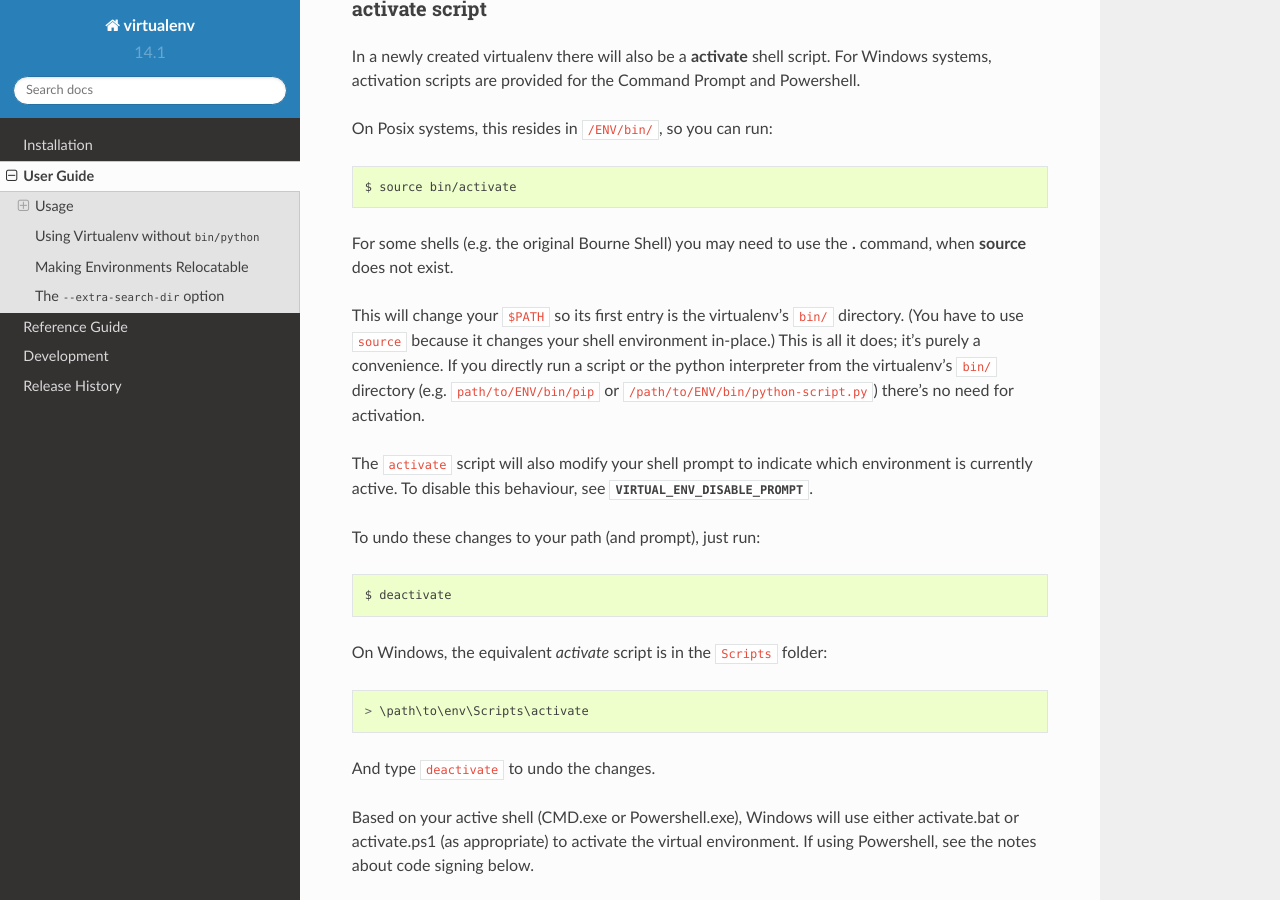
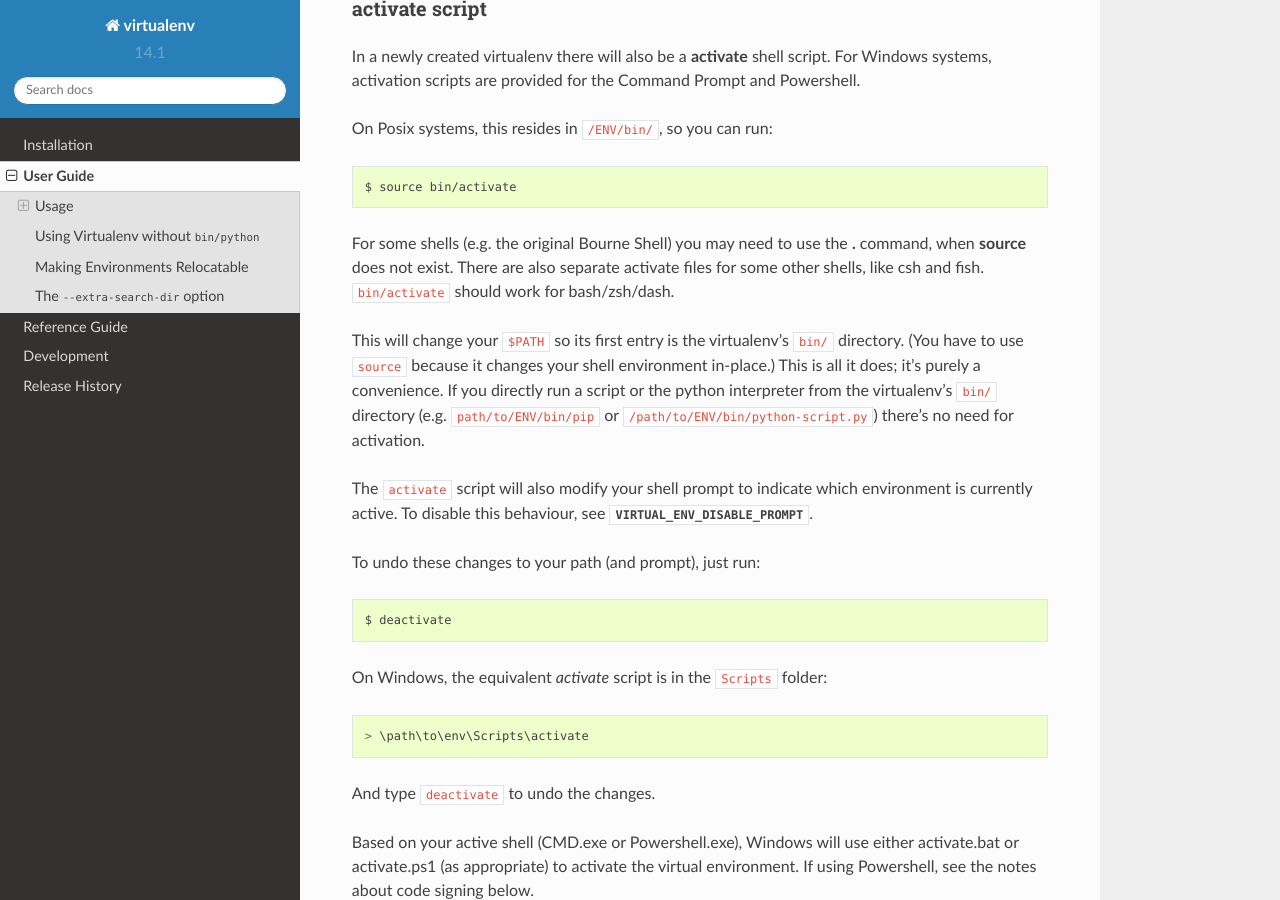
Before and after one commit to pypa/virtualenv, a Sphinx documentation site: the page built from docs/userguide.rst, in a window 1280 px wide and 900 px high, scrolled down 654 px. Built offline with Sphinx 7.4.7 and the Read the Docs theme 2.0.0, drawn with Linux system fonts in a browser that asks for light colours.

Commit message:
Make note that other activate.* files exist

```diff
--- a/docs/userguide.rst
+++ b/docs/userguide.rst
@@ -45,7 +45,9 @@ On Posix systems, this resides in :file:`/ENV/bin/`, so you can run::
     $ source bin/activate
 
 For some shells (e.g. the original Bourne Shell) you may need to use the
-:command:`.` command, when :command:`source` does not exist.
+:command:`.` command, when :command:`source` does not exist. There are also
+separate activate files for some other shells, like csh and fish.
+:file:`bin/activate` should work for bash/zsh/dash.
 
 This will change your ``$PATH`` so its first entry is the virtualenv's
 ``bin/`` directory. (You have to use ``source`` because it changes your
```
